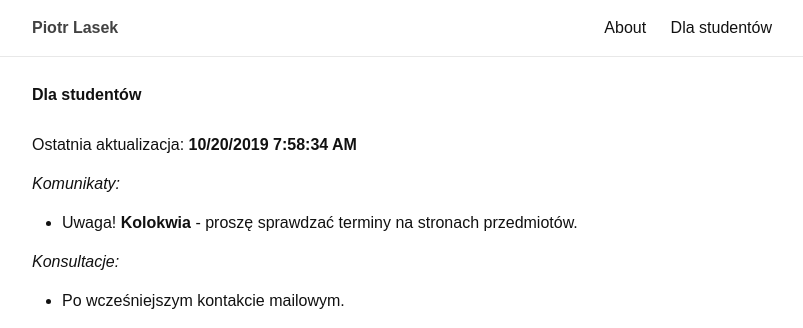
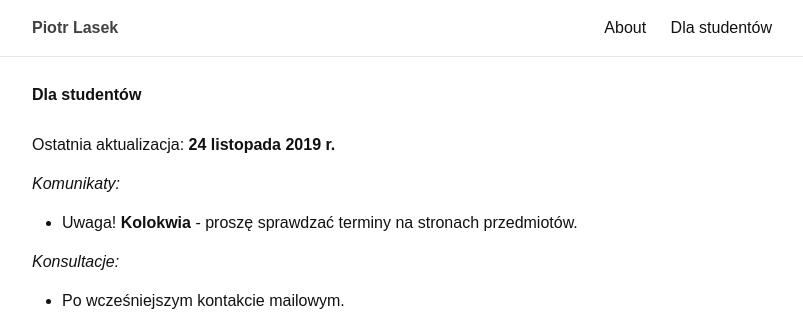
Before and after one commit to piotrlasek/piotrlasek.github.io, a Jekyll site: the page built from for-students.md, in a window 1280 px wide. Shown: the top 328 px of the page, without its empty margins (238-1041 px from the left). Built offline with Jekyll 4.4.1, drawn with Linux system fonts in a browser that asks for light colours.

Commit message:
some changes

```diff
--- a/for-students.md
+++ b/for-students.md
@@ -9,7 +9,7 @@ permalink: /for-students/
 * ...
 -->
 
-Ostatnia aktualizacja: **10/20/2019 7:58:34 AM**
+Ostatnia aktualizacja: **24 listopada 2019 r.**
 
 ## Komunikaty:
 
```
